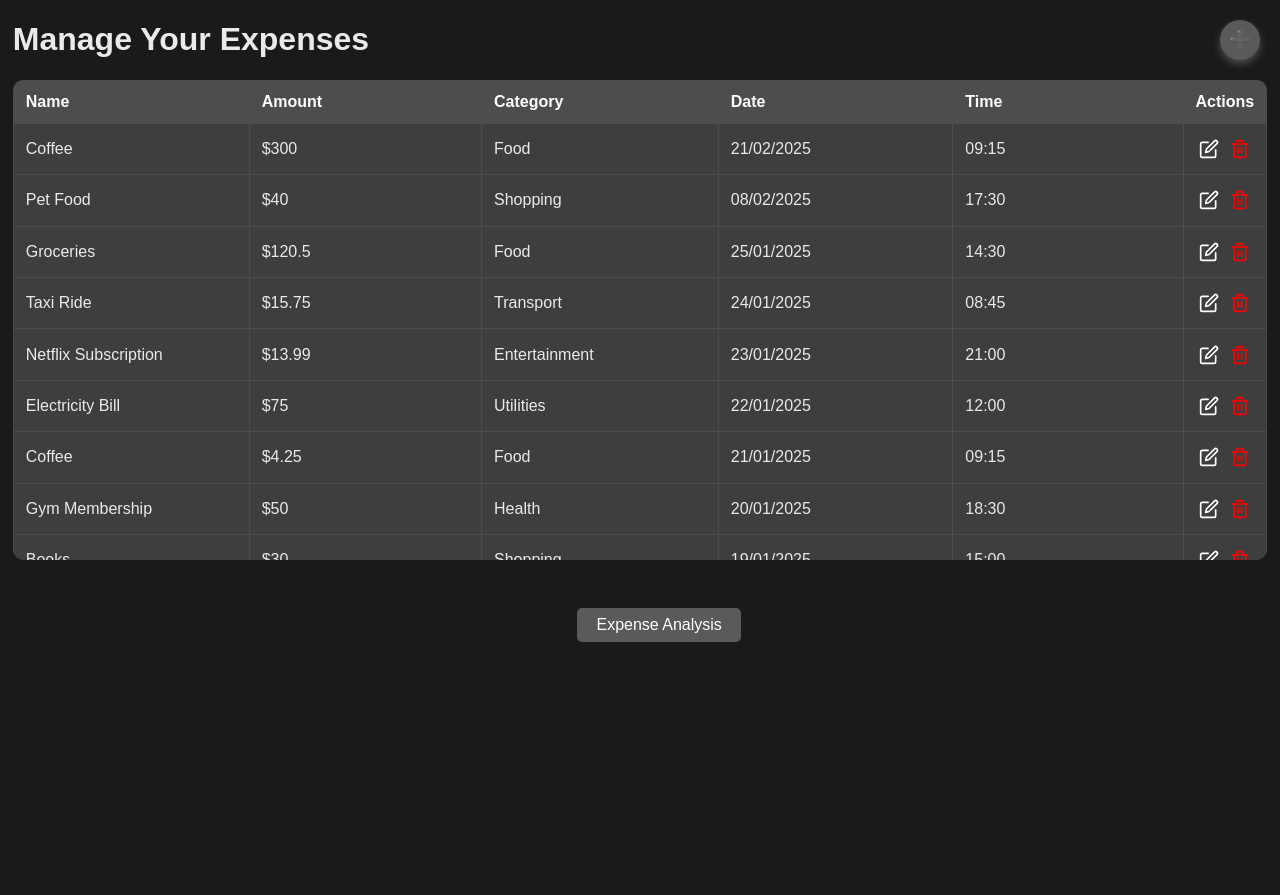
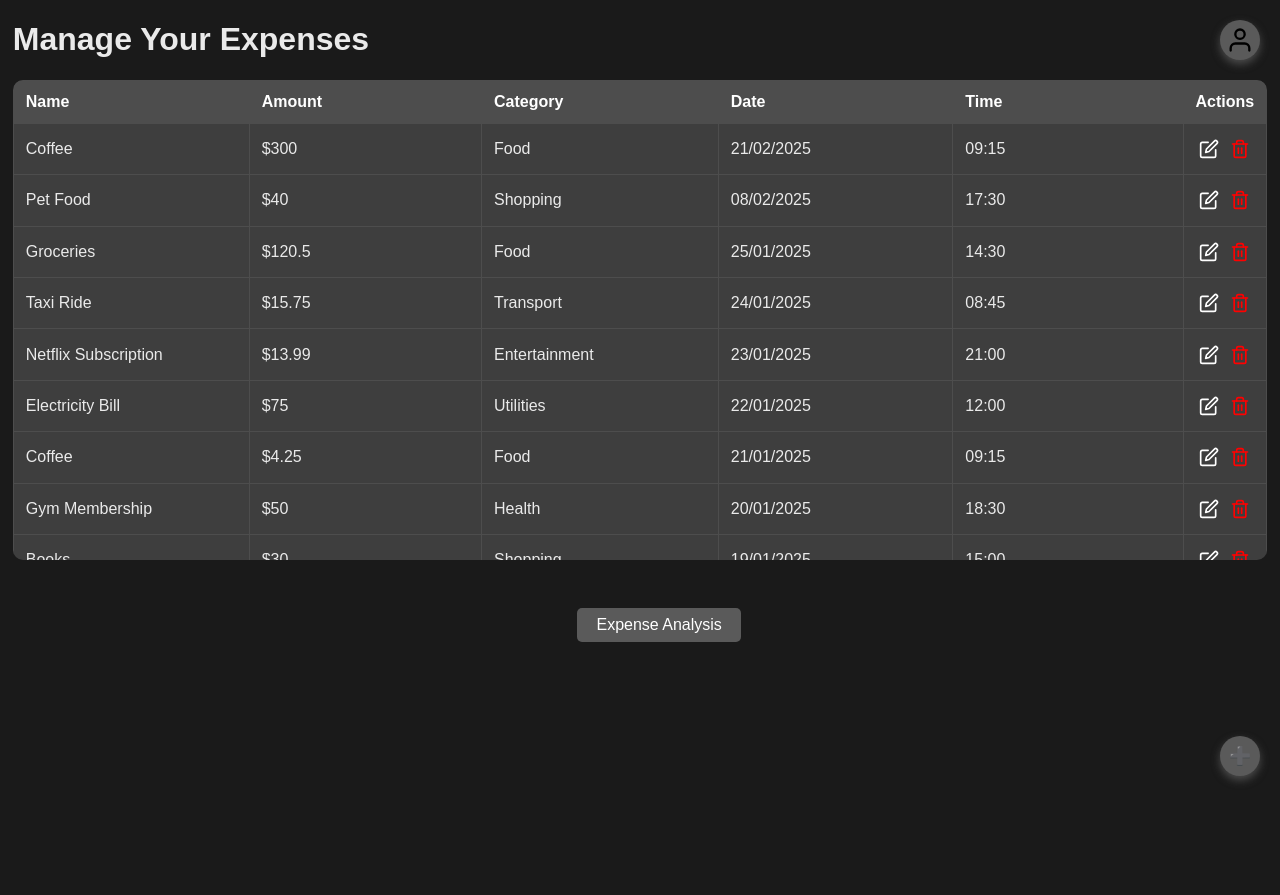
Before and after one commit to Daniel1285/FSWD-project-3, a plain HTML site: page client/html/expenses.html in a window 1280 px wide. Drawn offline with nearby package versions, Linux system fonts and the light colour scheme.

Commit message:
Few changes

```diff
--- a/client/css/expenses.css
+++ b/client/css/expenses.css
@@ -1,3 +1,5 @@
+
+
 /* Container */
 .expenses-container {
     display: flex;
@@ -126,11 +128,16 @@
   background-color: var(--dark-gray);
 }
 
+.user-container {
+  position: fixed;
+  top: 20px !important;
+  right: 20px;
+}
 
 /* Add Expense Button */
-#add-expense-button {
+#add-expense-button, .user-container{
   position: fixed;
-  top: 20px;
+  top: 92%;
   right: 20px;
   background-color: var(--accent-color);
   color: var(--white);
@@ -147,10 +154,13 @@
 }
 
 
-#add-expense-button:hover {
+#add-expense-button:hover,
+ .user-container:hover {
   background-color: var(--light-gray);
   color: var(--black);
 }
+
+
 
 /* Add Expense Container */
 .add-expense-container {
--- a/client/html/expenses.html
+++ b/client/html/expenses.html
@@ -12,10 +12,15 @@
   <header>
     <h1>Manage Your Expenses</h1>
     <button id="add-expense-button">➕</button>
+    <div class="user-container">
+      <img src="../static/icons/user.svg" alt="User Icon" class="user-icon" id="userIcon">
+      <span id="usernameDisplay" style="display: none;">Hello, User</span>
+  </div>
   </header>
 
   <main id="app-container">
     <!-- Content dynamically loaded here -->
+
   </main>
 
   <!-- Templates -->
@@ -92,7 +97,6 @@
   </template>
 
 
-
   <script src="../js/expenses.js"></script>
   <script src="https://cdn.jsdelivr.net/npm/chart.js"></script>
 
```
